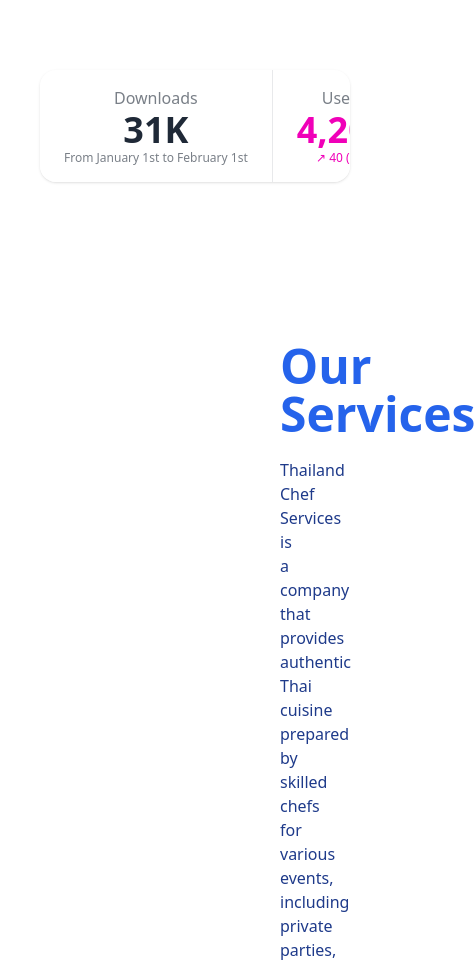
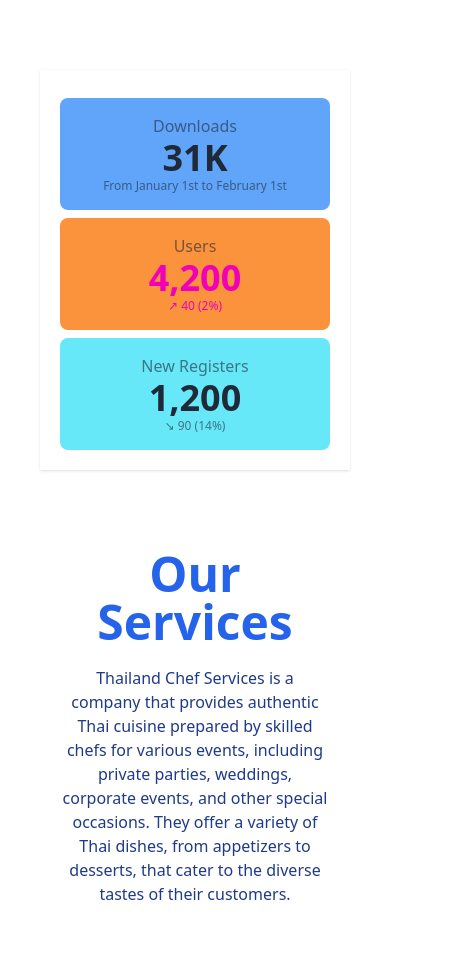
Before and after one commit to ovi-khan/recipe-hunter, a React (Vite) app: page / in a window 390 px wide. Shown: the part 433-1395 px from the top of the page, 475 px wide, since content can reach past the window. Built offline with nearby package versions, Linux system fonts and the light colour scheme; no server answers.

Commit message:
project done

```diff
--- a/src/firebase/firebase.config.js
+++ b/src/firebase/firebase.config.js
@@ -1,18 +1,18 @@
+
+
 // Import the functions you need from the SDKs you need
 import { initializeApp } from "firebase/app";
 // TODO: Add SDKs for Firebase products that you want to use
 // https://firebase.google.com/docs/web/setup#available-libraries
 
 // Your web app's Firebase configuration
-
-console.log('environment variable', import.meta.env.VITE_PASS)
 const firebaseConfig = {
-  apiKey: import.meta.env.VITE_APIKEY,
-  authDomain: import.meta.env.VITE_AUTHDOMAIN,
-  projectId: import.meta.env.VITE_PROJECTID,
-  storageBucket: import.meta.env.VITE_STORAGEBUCKET,
-  messagingSenderId: import.meta.env.VITE_MESSAGINGSENDERID,
-  appId: import.meta.env.VITE_APPID
+  apiKey: "AIzaSyBqp53wdBZTOJbTX9QRt0ughTsMgCZW4No",
+  authDomain: "recipie-hunter.firebaseapp.com",
+  projectId: "recipie-hunter",
+  storageBucket: "recipie-hunter.appspot.com",
+  messagingSenderId: "640341303733",
+  appId: "1:640341303733:web:78be001e67803e347439fc"
 };
 
 // Initialize Firebase
--- a/src/pages/Shared/ChefStatus/ChefStatus.jsx
+++ b/src/pages/Shared/ChefStatus/ChefStatus.jsx
@@ -3,21 +3,23 @@
 const ChefStatus = () => {
   return (
     <div>
-        <h1 className="text-center text-5xl font-bold mb-20">Our Current Client</h1>
-        <div className="stats shadow w-full mb-20">
-      <div className="stat place-items-center">
+      <h1 className="text-center text-5xl font-bold mb-20">
+        Our Current Client
+      </h1>
+      <div className="lg:flex  gap-5 shadow mb-20 p-5">
+        <div className="stat place-items-center bg-blue-400 rounded-lg mt-2">
           <div className="stat-title">Downloads</div>
           <div className="stat-value">31K</div>
           <div className="stat-desc">From January 1st to February 1st</div>
         </div>
 
-      <div className="stat place-items-center">
+        <div className="stat place-items-center bg-orange-400 rounded-lg mt-2">
           <div className="stat-title">Users</div>
           <div className="stat-value text-secondary">4,200</div>
           <div className="stat-desc text-secondary">↗︎ 40 (2%)</div>
         </div>
 
-      <div className="stat place-items-center">
+        <div className="stat place-items-center bg-cyan-300 rounded-lg mt-2">
           <div className="stat-title">New Registers</div>
           <div className="stat-value">1,200</div>
           <div className="stat-desc">↘︎ 90 (14%)</div>
--- a/src/pages/Shared/OurServices/OurServices.jsx
+++ b/src/pages/Shared/OurServices/OurServices.jsx
@@ -2,7 +2,7 @@
 
 const OurServices = () => {
     return (
-        <div className='text-center mx-60 my-20'>
+        <div className='text-center lg:mx-60 mx-5 my-20'>
             <h1 className='text-5xl font-bold mb-5 text-blue-600'>Our Services</h1>
             <p className='text-blue-900'>Thailand Chef Services is a company that provides authentic Thai cuisine prepared by skilled chefs for various events, including private parties, weddings, corporate events, and other special occasions. They offer a variety of Thai dishes, from appetizers to desserts, that cater to the diverse tastes of their customers.</p>
         </div>
--- a/src/pages/Shared/SignUp/SignUp.jsx
+++ b/src/pages/Shared/SignUp/SignUp.jsx
@@ -3,11 +3,8 @@
 import {
   GithubAuthProvider,
   GoogleAuthProvider,
-  // createUserWithEmailAndPassword,
   getAuth,
-  // sendEmailVerification,
   signInWithPopup,
-  // updateCurrentUser,
 } from "firebase/auth";
 import app from "../../../firebase/firebase.config";
 import { AuthContext } from "../../../provider/AuthProvider";
@@ -20,7 +17,6 @@
 const SignUp = () => {
   const [error, setError] = useState("");
   const [success, setSuccess] = useState("");
-  // const [email, setEmail] = useState('')
   const handleSignUp = (event) => {
     const { signUpUser } = useContext(AuthContext)
     event.preventDefault();
@@ -31,10 +27,13 @@
     const password = form.password.value;
     const name = form.name.value;
     console.log(name, email, password);
-    // if (!/(?=.*[A-Z].*[A-Z])/.test(password)) {
-    //   setError("Ensure string has two uppercase letters.");
-    //   return;
-    // }
+    if (!/(?=.*[A-Z].*[A-Z])/.test(password)) {
+      setError("Ensure string has two uppercase letters.");
+      return;
+    }
+    else if (password < 6) {
+      setError('Password must be 6 Character')
+    }
 
     // createUserWithEmailAndPassword(auth, email, password)
     if(name, email, password) {
@@ -81,33 +80,11 @@
 
   const handleEmailChange = (event) => {
     console.log(event.target.value);
-    // setEmail(event.target.value);
   };
   const handlePasswordBlower = (event) => {
     console.log(event.target.value);
   };
 
-
-//   const sendVerificationEmail = (user) => {
-//     sendEmailVerification(user).then((result) => {
-//       console.log(result);
-//       alert("please verify your email address");
-//     });
-//   };
-
-
-//   const updataUserData = (user, name) => {
-//     updateProfile(user, {
-//       displayName: name,
-//     })
-//       .then(() => {
-//         console.log("user name updated");
-//       })
-//       .catch((error) => {
-//         setError(error.message);
-//         console.error(error.message);
-//       });
-//   };
 
   return (
     <div className="w-[30%] mx-auto p-10 mt-10 bg-red-200 rounded-lg shadow-lg shadow-red-400">
```
Also changed, not shown: src/pages/Shared/Header/Header.jsx (+0 -84 lines). Lines whose indentation alone changed are shown as unchanged.
